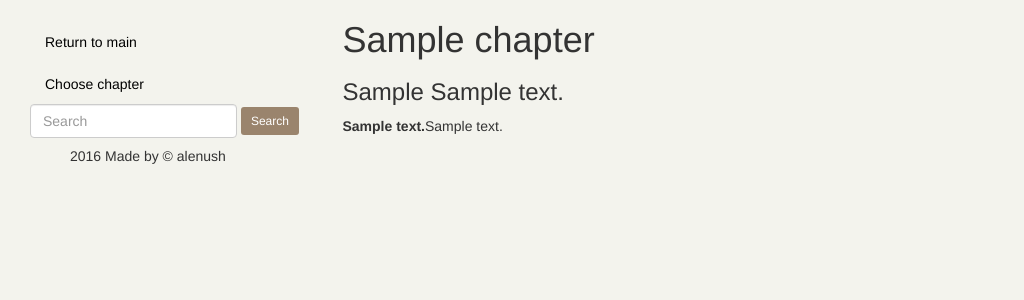
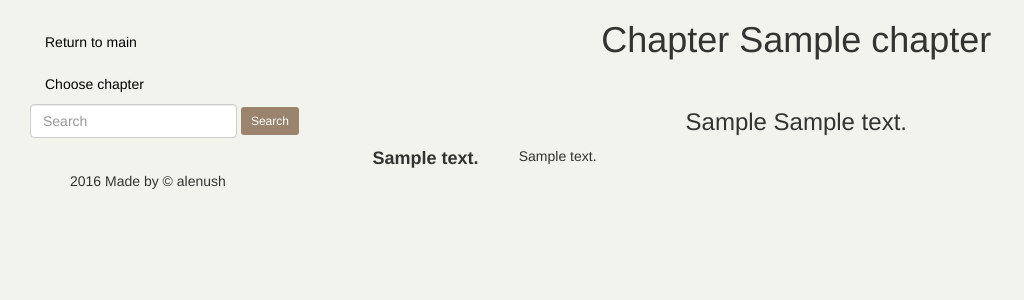
Before and after one commit to Alenush/Suntzu_Art-of-War, a Django app: template mysite/templates/chapter.html in a window 1280 px wide. Shown: the part 70-370 px from the top of the page, without its empty margins (0-1024 px from the left). Run offline with Django 3.2, Linux system fonts and the light colour scheme; the template is opened without the code that fills it: most values are stand-ins (such as "Sample title", 1, 10 or a date in 2020); some libraries are stand-ins or nearby versions.

Commit message:
Up page, comment translation works

```diff
--- a/mysite/suntzu_artofwar/static/suntzu_artofwar/css/styles.css
+++ b/mysite/suntzu_artofwar/static/suntzu_artofwar/css/styles.css
@@ -93,3 +93,27 @@ a:hover{
     text-align: center;
 
 }
+
+.translation{
+    background-color: black;
+    color: white;
+    opacity: 0.8;
+    padding: 7px;
+    border-radius: 3px;
+}
+
+/* Up button */
+a.back-to-top {
+	display: none;
+	width: 60px;
+	height: 60px;
+	text-indent: -9999px;
+	position: fixed;
+	z-index: 999;
+	left: 20px;
+	bottom: 20px;
+	background:url("../images/up2.png") no-repeat center 50%;
+	-webkit-border-radius: 30px;
+	-moz-border-radius: 30px;
+	border-radius: 30px;
+}
--- a/mysite/templates/chapter.html
+++ b/mysite/templates/chapter.html
@@ -55,24 +55,30 @@
 
             {% for chapter in chapter_info %}
                 {% if forloop.first %}
-                    <h1> {{chapter}} </h1>
+                    <center><h1> Chapter {{chapter}} </h1></center><br>
                 {% endif %}
                     {% ifchanged chapter.sub_chapters %}
-                    <h3>{{ chapter.sub_chapters }} {{ chapter.sub_content }}</h3>
+                        <center><h3>{{ chapter.sub_chapters }}  {{ chapter.sub_content }}</h3> </center>
                     {% endifchanged %}
-                    <p> <b>{{ chapter.commentator}}</b>{{ chapter.comment}} </p>
+                    <div class="col-md-12">
+                    <div class="col-md-2"><b style="font-size:large">{{ chapter.commentator}}</b></div>
+                    <div class="col-md-10"> {{ chapter.comment}}</div>
+                    </div>
                     {% if chapter.com_translator|length > 5 %}
                         {% load static %}
+                        <center>
                         <img src="{% static 'suntzu_artofwar/images/translate.png' %}"
-                             style="cursor:pointer;" id="translate_button">
-                        <div class="translation" style="display:none;" id="translation">
+                             style="cursor:pointer;" alt="Translate" id="translate_button_{{chapter.id}}">
+                        <div class="translation" style="display:none;" id="translation_{{chapter.id}}">
                          <p>{{ chapter.com_translator }} {{chapter.com_translation }}</p>
                         </div>
+                        </center>
                     {% endif %}
             {% endfor %}
         </div>
 
 </div>
 
+<a href="#" class="back-to-top">Up</a>
 
 {% endblock %}
```
Also changed, not shown: mysite/templates/book.html (+13 -6 lines).
